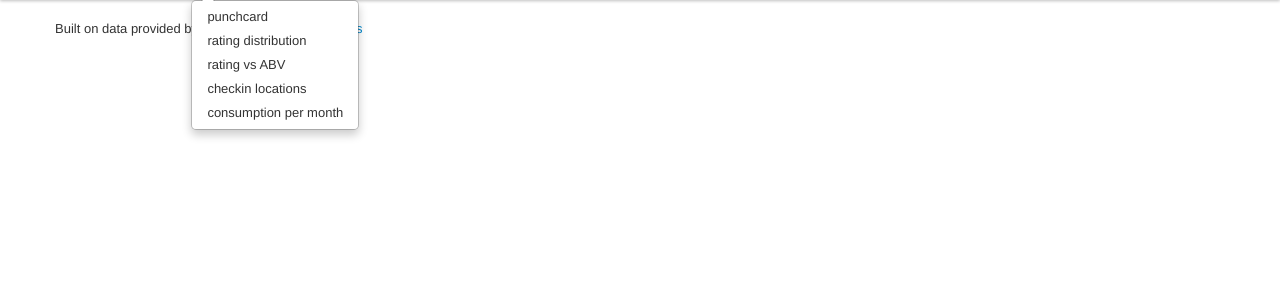
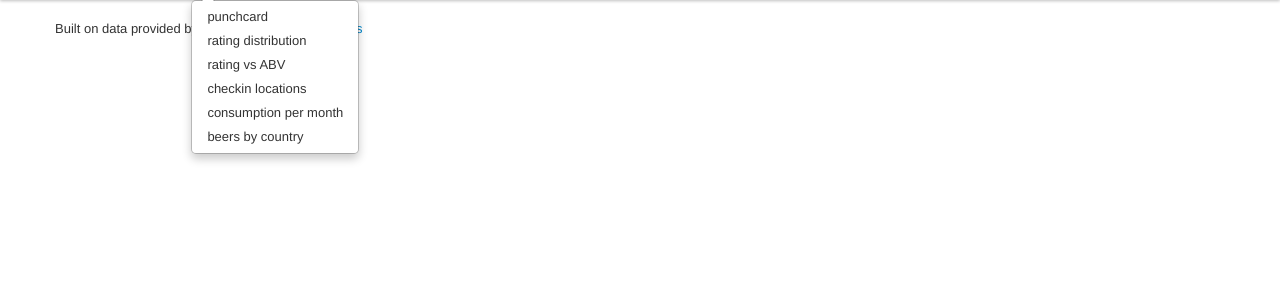
Before and after one commit to kvalle/beertistics, a Flask app: template beertistics/templates/page.html in a window 1280 px wide, after a click on "stats". Shown: the part 40-340 px from the top of the page. Run offline with Flask 2, Linux system fonts and the light colour scheme; the template is opened without the code that fills it, so the values that code supplies are empty; parts of the project's set-up code (start-up, migrations or seed data) failed here and were passed over; some libraries are stand-ins or nearby versions.

Commit message:
added graph to menu

```diff
--- a/beertistics/templates/page.html
+++ b/beertistics/templates/page.html
@@ -24,6 +24,7 @@
                 <li><a href="/stats/rating-vs-abv">rating vs ABV</a></li>
                 <li><a href="/stats/checkin-locations">checkin locations</a></li>
                 <li><a href="/stats/consumption-per-month">consumption per month</a></li>
+                <li><a href="/stats/beers-by-country">beers by country</a></li>
               </ul>
             </li>
             <li class="{% if 'photos' == active_page %}active{% endif %}">
```
